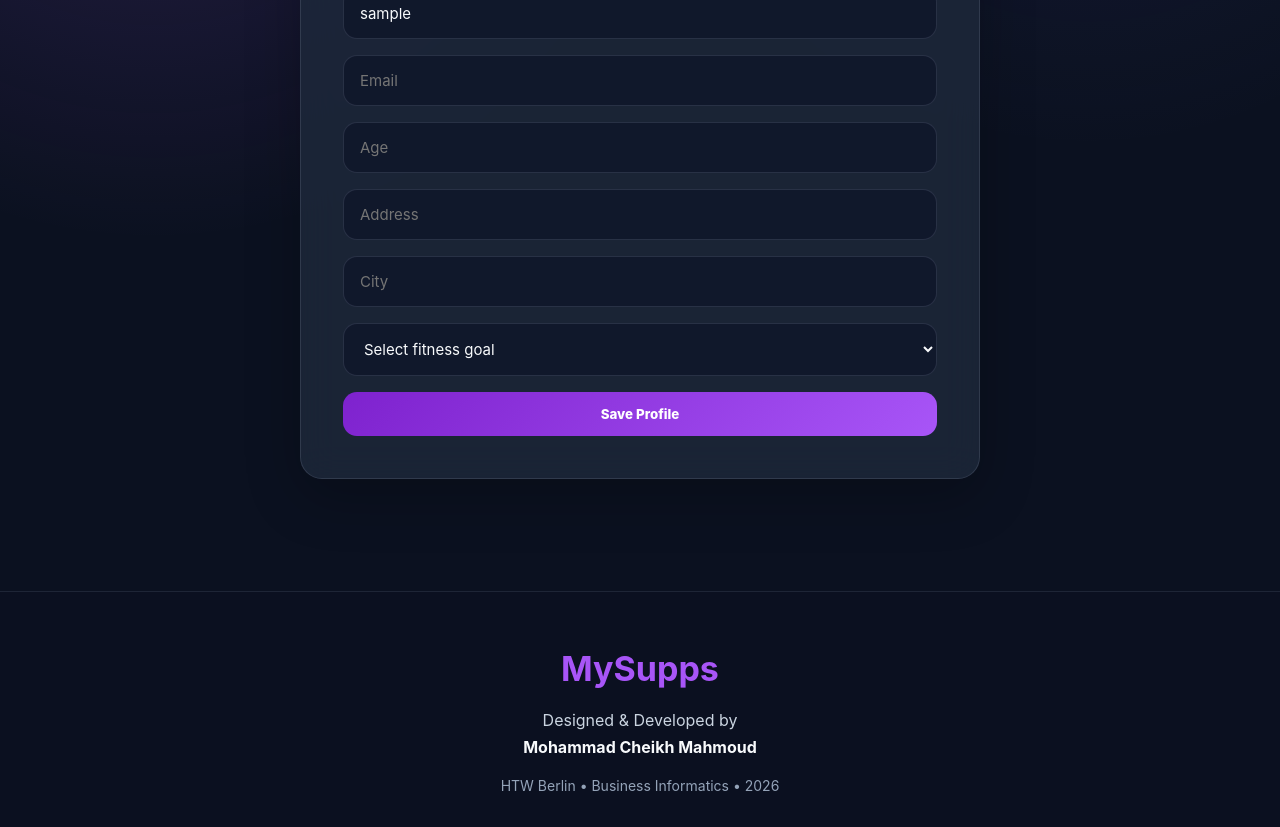
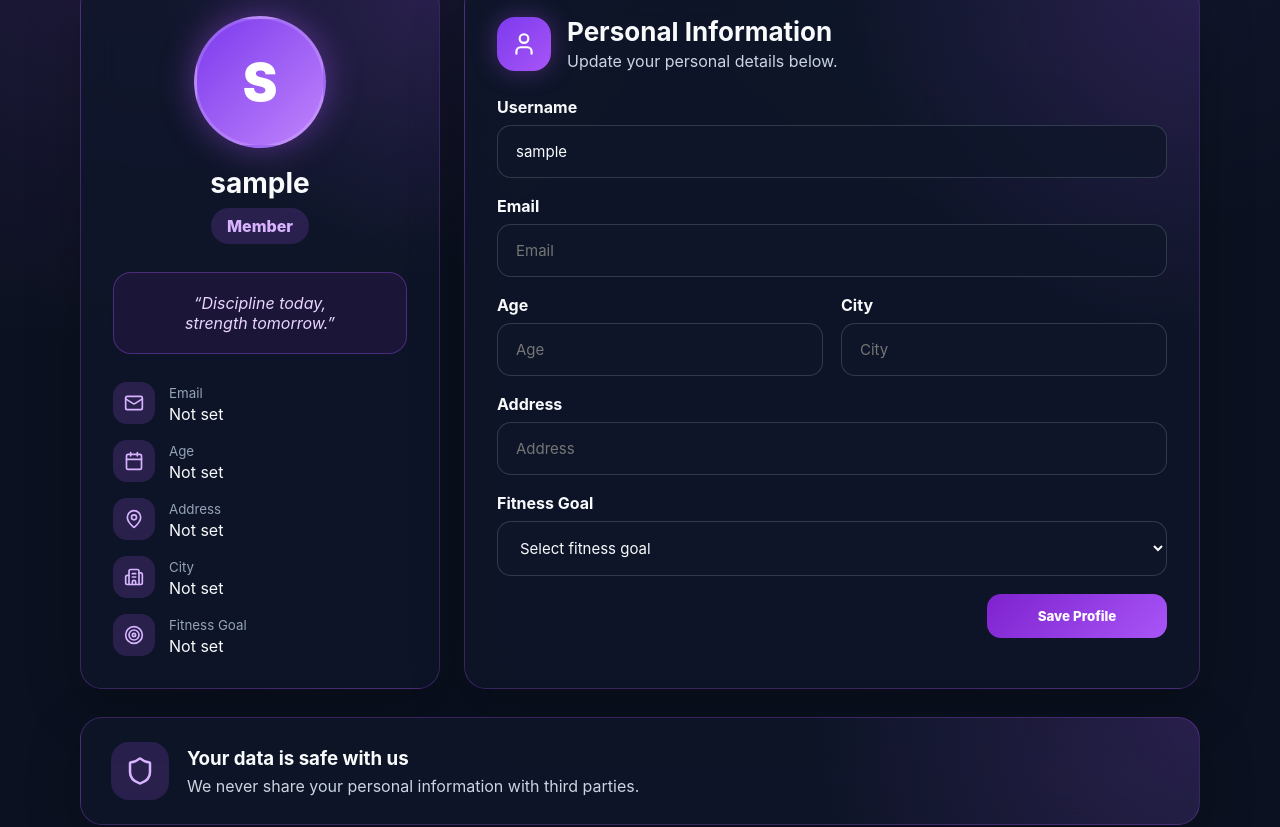
Before and after one commit to MohamedCheikhMahmoud/Supplement-Tracker-Frontend-V2, a Vue app: page /profile in a window 1280 px wide. Shown: the part 420-1247 px from the top of the page. Built offline with nearby package versions, Linux system fonts and the light colour scheme; sample sign-in values are in the browser's storage; the HTML template or start-up script is replaced by a standard one.

Commit message:
Improve profile page design with Lucide icons

```diff
--- a/package.json
+++ b/package.json
@@ -17,6 +17,7 @@
   },
   "dependencies": {
     "@lucide/vue": "^1.23.0",
+    "lucide-vue-next": "^1.0.0",
     "vue": "^3.5.38",
     "vue-router": "^5.1.0"
   },
--- a/src/views/ProfileView.vue
+++ b/src/views/ProfileView.vue
@@ -1,5 +1,6 @@
 <script setup lang="ts">
-import { ref } from 'vue'
+import { ref, computed } from 'vue'
+import { Mail, Calendar, MapPin, Building2, Target, User, Shield } from 'lucide-vue-next'
 import { updateUser } from '@/services/api'
 
 const userId = Number(localStorage.getItem('userId'))
@@ -14,11 +15,13 @@ const fitnessGoal = ref(localStorage.getItem('fitnessGoal') || '')
 const successMessage = ref('')
 const errorMessage = ref('')
 
+const initials = computed(() => {
+  return username.value ? username.value.charAt(0).toUpperCase() : 'M'
+})
+
 async function saveProfile() {
   try {
-    if (!userId) {
-      throw new Error('No user ID found. Please log in again.')
-    }
+    if (!userId) throw new Error('No user ID found. Please log in again.')
 
     const updatedUser = await updateUser(userId, {
       username: username.value,
@@ -42,10 +45,7 @@ async function saveProfile() {
     setTimeout(() => {
       successMessage.value = ''
     }, 2500)
-  } catch (error) {
-    console.error(error)
-    alert(String(error))
-
+  } catch {
     errorMessage.value = 'Profile could not be saved.'
     successMessage.value = ''
   }
@@ -54,18 +54,108 @@ async function saveProfile() {
 
 <template>
   <section class="profile-page">
-    <div class="profile-card glass-card">
+    <div class="profile-header">
       <p class="label">USER PROFILE</p>
-      <h1>Edit Profile</h1>
-      <p class="subtitle">Update your personal information and fitness goal.</p>
+      <h1>Your Profile</h1>
+      <p class="subtitle">Manage your personal information and fitness goals.</p>
+    </div>
+
+    <div class="profile-grid">
+      <aside class="profile-summary glass-card">
+        <div class="avatar">{{ initials }}</div>
+
+        <h2>{{ username || 'User' }}</h2>
+        <span class="badge">Member</span>
+
+        <div class="quote">
+          “Discipline today,<br />
+          strength tomorrow.”
+        </div>
+
+        <div class="info-list">
+          <div class="info-item">
+            <span><Mail :size="20" /></span>
+            <div>
+              <small>Email</small>
+              <p>{{ email || 'Not set' }}</p>
+            </div>
+          </div>
+
+          <div class="info-item">
+            <span><Calendar :size="20" /></span>
+            <div>
+              <small>Age</small>
+              <p>{{ age || 'Not set' }}</p>
+            </div>
+          </div>
+
+          <div class="info-item">
+            <span><MapPin :size="20" /></span>
+            <div>
+              <small>Address</small>
+              <p>{{ address || 'Not set' }}</p>
+            </div>
+          </div>
+
+          <div class="info-item">
+            <span><Building2 :size="20" /></span>
+            <div>
+              <small>City</small>
+              <p>{{ city || 'Not set' }}</p>
+            </div>
+          </div>
+
+          <div class="info-item">
+            <span><Target :size="20" /></span>
+            <div>
+              <small>Fitness Goal</small>
+              <p>{{ fitnessGoal || 'Not set' }}</p>
+            </div>
+          </div>
+        </div>
+      </aside>
+
+      <div class="profile-form glass-card">
+        <div class="form-title">
+          <div class="icon-circle">
+            <User :size="26" />
+          </div>
+          <div>
+            <h2>Personal Information</h2>
+            <p>Update your personal details below.</p>
+          </div>
+        </div>
 
         <form @submit.prevent="saveProfile">
+          <label>
+            Username
             <input v-model="username" type="text" placeholder="Username" />
+          </label>
+
+          <label>
+            Email
             <input v-model="email" type="email" placeholder="Email" />
+          </label>
+
+          <div class="two-columns">
+            <label>
+              Age
               <input v-model="age" type="number" placeholder="Age" />
+            </label>
+
+            <label>
+              City
+              <input v-model="city" type="text" placeholder="City" />
+            </label>
+          </div>
+
+          <label>
+            Address
             <input v-model="address" type="text" placeholder="Address" />
-        <input v-model="city" type="text" placeholder="City" />
+          </label>
 
+          <label>
+            Fitness Goal
             <select v-model="fitnessGoal">
               <option value="">Select fitness goal</option>
               <option value="Muscle Gain">Muscle Gain</option>
@@ -73,6 +163,7 @@ async function saveProfile() {
               <option value="Health">Health</option>
               <option value="Performance">Performance</option>
             </select>
+          </label>
 
           <p v-if="successMessage" class="success">{{ successMessage }}</p>
           <p v-if="errorMessage" class="error">{{ errorMessage }}</p>
@@ -80,20 +171,28 @@ async function saveProfile() {
           <button type="submit">Save Profile</button>
         </form>
       </div>
+    </div>
+
+    <div class="security-box glass-card">
+      <div class="security-icon">
+        <Shield :size="30" />
+      </div>
+      <div>
+        <h3>Your data is safe with us</h3>
+        <p>We never share your personal information with third parties.</p>
+      </div>
+    </div>
   </section>
 </template>
 
 <style scoped>
 .profile-page {
-  min-height: 75vh;
-  display: grid;
-  place-items: center;
-  padding: 40px 20px;
+  padding: 48px 24px;
 }
 
-.profile-card {
-  width: min(680px, 100%);
-  padding: 42px;
+.profile-header {
+  max-width: 1120px;
+  margin: 0 auto 32px;
 }
 
 .label {
@@ -102,34 +201,237 @@ async function saveProfile() {
   letter-spacing: 3px;
 }
 
-h1 {
-  font-size: 44px;
-  margin: 10px 0 10px;
+.profile-header h1 {
+  font-size: clamp(42px, 6vw, 64px);
+  margin: 10px 0;
 }
 
 .subtitle {
   color: #cbd5e1;
-  margin-bottom: 28px;
+  font-size: 18px;
+}
+
+.profile-grid {
+  max-width: 1120px;
+  margin: 0 auto;
+  display: grid;
+  grid-template-columns: 360px 1fr;
+  gap: 24px;
+}
+
+.profile-summary,
+.profile-form,
+.security-box {
+  border: 1px solid rgba(168, 85, 247, 0.28);
+  background:
+    radial-gradient(circle at top right, rgba(168, 85, 247, 0.18), transparent 35%),
+    rgba(15, 23, 42, 0.78);
+}
+
+.profile-summary {
+  padding: 32px;
+  text-align: center;
+}
+
+.avatar {
+  width: 132px;
+  height: 132px;
+  margin: 0 auto 18px;
+  border-radius: 50%;
+  display: grid;
+  place-items: center;
+  font-size: 52px;
+  font-weight: 900;
+  color: white;
+  background: linear-gradient(135deg, #7c3aed, #c084fc);
+  box-shadow: 0 0 35px rgba(168, 85, 247, 0.45);
+  border: 3px solid rgba(255, 255, 255, 0.16);
+}
+
+.profile-summary h2 {
+  font-size: 28px;
+  margin: 8px 0;
+}
+
+.badge {
+  display: inline-block;
+  padding: 8px 16px;
+  border-radius: 999px;
+  color: #d8b4fe;
+  background: rgba(168, 85, 247, 0.18);
+  font-weight: 800;
+}
+
+.quote {
+  margin: 28px 0;
+  padding: 20px;
+  border-radius: 18px;
+  color: #e9d5ff;
+  border: 1px solid rgba(168, 85, 247, 0.35);
+  background: rgba(88, 28, 135, 0.18);
+  font-style: italic;
+}
+
+.info-list {
+  display: grid;
+  gap: 16px;
+  text-align: left;
+}
+
+.info-item {
+  display: flex;
+  gap: 14px;
+  align-items: center;
+}
+
+.info-item span {
+  width: 42px;
+  height: 42px;
+  border-radius: 14px;
+  display: grid;
+  place-items: center;
+  color: #d8b4fe;
+  background: rgba(168, 85, 247, 0.18);
+}
+
+.info-item small {
+  color: #94a3b8;
+}
+
+.info-item p {
+  margin: 2px 0 0;
+  color: #f8fafc;
+}
+
+.profile-form {
+  padding: 32px;
+}
+
+.form-title {
+  display: flex;
+  align-items: center;
+  gap: 16px;
+  margin-bottom: 26px;
+}
+
+.icon-circle {
+  width: 54px;
+  height: 54px;
+  border-radius: 18px;
+  display: grid;
+  place-items: center;
+  color: white;
+  background: linear-gradient(135deg, #7c3aed, #a855f7);
+  box-shadow: 0 0 25px rgba(168, 85, 247, 0.35);
+}
+
+.form-title h2 {
+  margin: 0;
+  font-size: 26px;
+}
+
+.form-title p {
+  margin: 4px 0 0;
+  color: #cbd5e1;
 }
 
 form {
   display: grid;
-  gap: 16px;
+  gap: 18px;
+}
+
+label {
+  display: grid;
+  gap: 8px;
+  color: #f8fafc;
+  font-weight: 700;
+}
+
+.two-columns {
+  display: grid;
+  grid-template-columns: 1fr 1fr;
+  gap: 18px;
+}
+
+input,
+select {
+  width: 100%;
+  padding: 16px 18px;
+  border-radius: 14px;
+  color: #f8fafc;
+  background: rgba(15, 23, 42, 0.8);
+  border: 1px solid rgba(148, 163, 184, 0.25);
+  outline: none;
+}
+
+input:focus,
+select:focus {
+  border-color: #a855f7;
+  box-shadow: 0 0 0 4px rgba(168, 85, 247, 0.14);
+}
+
+.success,
+.error {
+  padding: 14px;
+  border-radius: 14px;
 }
 
 .success {
   color: #86efac;
   background: rgba(34, 197, 94, 0.12);
   border: 1px solid rgba(34, 197, 94, 0.24);
-  padding: 12px;
-  border-radius: 12px;
 }
 
 .error {
   color: #fecaca;
   background: rgba(239, 68, 68, 0.12);
   border: 1px solid rgba(239, 68, 68, 0.24);
-  padding: 12px;
-  border-radius: 12px;
+}
+
+button {
+  justify-self: end;
+  min-width: 180px;
+}
+
+.security-box {
+  max-width: 1120px;
+  margin: 28px auto 0;
+  padding: 24px 30px;
+  display: flex;
+  align-items: center;
+  gap: 18px;
+}
+
+.security-icon {
+  width: 58px;
+  height: 58px;
+  border-radius: 18px;
+  display: grid;
+  place-items: center;
+  color: #d8b4fe;
+  background: rgba(168, 85, 247, 0.18);
+}
+
+.security-box h3 {
+  margin: 0 0 6px;
+}
+
+.security-box p {
+  margin: 0;
+  color: #cbd5e1;
+}
+
+@media (max-width: 900px) {
+  .profile-grid {
+    grid-template-columns: 1fr;
+  }
+
+  .two-columns {
+    grid-template-columns: 1fr;
+  }
+
+  button {
+    width: 100%;
+  }
 }
 </style>
```
Also changed, not shown: 1 other file (tests, documents, lock files or other folders). Lines whose indentation alone changed are shown as unchanged.
